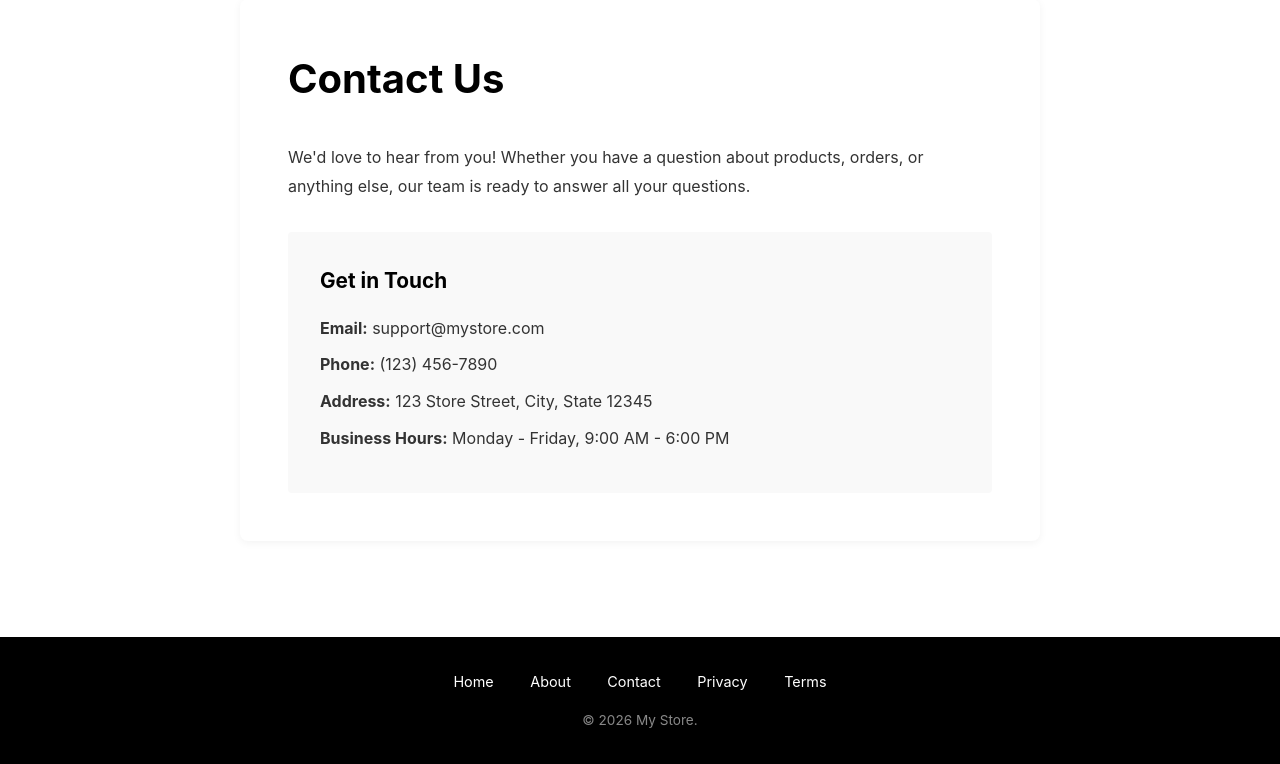
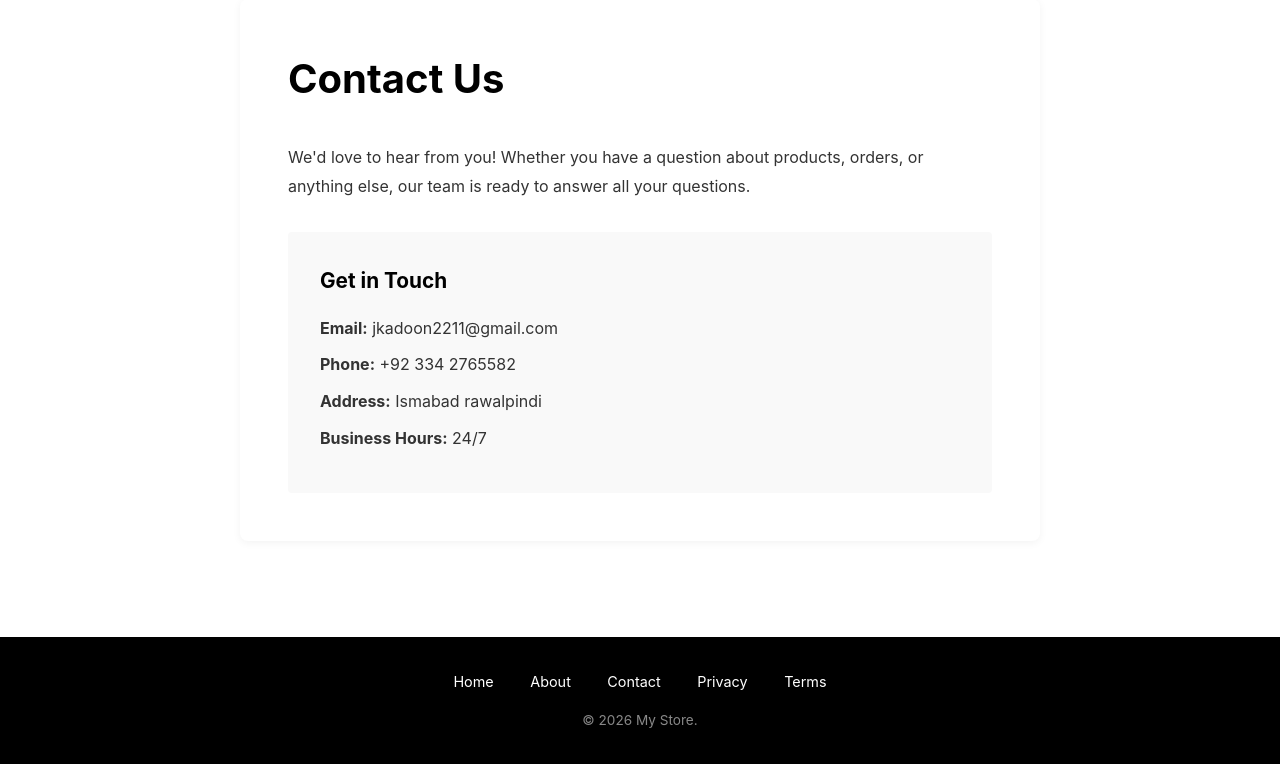
Before and after one commit to taimoorjadoon111/Ecommerce-site, a Django app: page /store/contact/ in a window 1280 px wide. Shown: the part 111-875 px from the top of the page. Run offline with Django 5.2, Linux system fonts and the light colour scheme.

Commit message:
Local setup complete, ready for deployment

```diff
--- a/ecommerce_site/ecommerce_site/settings.py
+++ b/ecommerce_site/ecommerce_site/settings.py
@@ -43,6 +43,8 @@ INSTALLED_APPS = [
     'orders',
 
 ]
+DEFAULT_AUTO_FIELD = 'django.db.models.BigAutoField'
+
 
 MIDDLEWARE = [
     'django.middleware.security.SecurityMiddleware',
--- a/ecommerce_site/store/templates/store/contact.html
+++ b/ecommerce_site/store/templates/store/contact.html
@@ -51,10 +51,10 @@
 
     <div class="contact-info">
         <h2>Get in Touch</h2>
-        <p><strong>Email:</strong> support@mystore.com</p>
-        <p><strong>Phone:</strong> (123) 456-7890</p>
-        <p><strong>Address:</strong> 123 Store Street, City, State 12345</p>
-        <p><strong>Business Hours:</strong> Monday - Friday, 9:00 AM - 6:00 PM</p>
+        <p><strong>Email:</strong> jkadoon2211@gmail.com</p>
+        <p><strong>Phone:</strong> +92 334 2765582</p>
+        <p><strong>Address:</strong> Ismabad rawalpindi</p>
+        <p><strong>Business Hours:</strong> 24/7</p>
     </div>
 </div>
 
```
